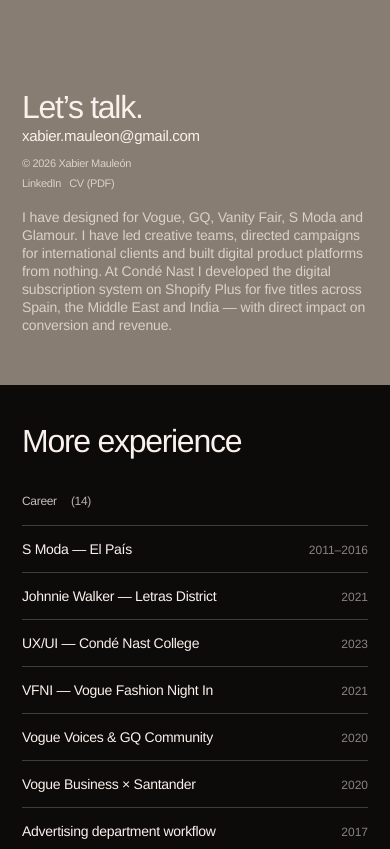
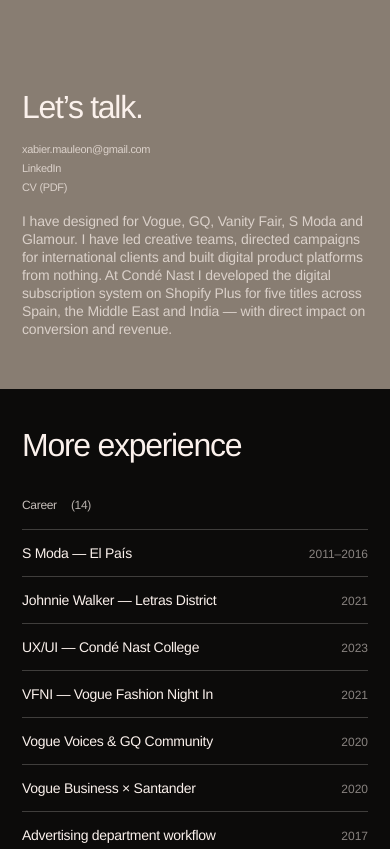
Before and after one commit to xabiermauleon-ops/xabimauleon, a plain HTML site: page en/index.html in a window 390 px wide. Shown: the part 968-1817 px from the top of the page. Drawn offline with Linux system fonts and the light colour scheme; a web font is replaced by a local one.

Commit message:
Pie: los tres contactos apilados, y los datos del remate a 14/20
En la zona de Hablamos sale el copyright de la izquierda, el correo
baja al cuerpo de LinkedIn y CV en PDF y los tres se apilan contra el
margen derecho, con la primera linea cuadrada con la del parrafo.
En el remate, los datos bajan de 18/30 a 14/20.

Co-Authored-By: Claude Opus 5 <noreply@anthropic.com>
Claude-Session: https://claude.ai/code/session_01RqMpAwD3vqZaJWAbyTuzMj

```diff
--- a/en/index.html
+++ b/en/index.html
@@ -156,11 +156,11 @@ button{font:inherit;letter-spacing:inherit;color:inherit;background:none;border:
 
 /* ---------- cierre ---------- */
 .cierre{margin:0;left:calc(var(--k) * 40);top:calc(var(--k) * 1640);font-size:calc(var(--k) * 76);line-height:calc(var(--k) * 80);letter-spacing:-0.045em;white-space:nowrap}
-.correo{margin:0;right:calc(var(--k) * 40);top:calc(var(--k) * 1715);font-size:calc(var(--k) * 22);line-height:calc(var(--k) * 25)}
-.correo a{color:var(--hueso);text-decoration:none}
-.correo a:hover,.correo a:focus-visible{text-decoration:underline;text-underline-offset:4px}
-.leg-a{left:calc(var(--k) * 40);top:calc(var(--k) * 1798)}
-.leg-b{right:calc(var(--k) * 40);top:calc(var(--k) * 1798)}
+/* los tres contactos bajan a la línea del párrafo y se apilan. El 1801
+   y no 1798: el párrafo va a 18/22 y estos a 15/17, así que las cajas
+   empiezan a la vez pero las bases no. Tres píxeles las cuadran. */
+.contactos{right:calc(var(--k) * 40);top:calc(var(--k) * 1801);text-align:right}
+.contactos .leg + .leg{margin-top:calc(var(--k) * 6)}
 .pie-texto{left:calc(var(--k) * 286);top:calc(var(--k) * 1798);width:calc(var(--k) * 606);color:rgba(251,241,236,.72)}
 
 /* ---------- segundo bloque: lo que no son casos, es trayectoria ---------- */
@@ -202,7 +202,7 @@ button{font:inherit;letter-spacing:inherit;color:inherit;background:none;border:
 .remate{left:calc(var(--k) * 40);right:calc(var(--k) * 40);bottom:calc(var(--k) * 54);width:auto}
 .remate-a{display:flex;justify-content:space-between;align-items:flex-end;gap:calc(var(--k) * 60)}
 .datos{text-align:right}
-.datos p{margin:0;font-size:calc(var(--k) * 18);line-height:calc(var(--k) * 30);letter-spacing:-0.012em}
+.datos p{margin:0;font-size:calc(var(--k) * 14);line-height:calc(var(--k) * 20);letter-spacing:-0.012em}
 .datos a{color:var(--hueso);text-decoration:none}
 .datos a:hover,.datos a:focus-visible{text-decoration:underline;text-underline-offset:4px}
 .remate-b{
@@ -379,10 +379,9 @@ body.trabado{overflow:hidden}
   .lista.abierta .pieza{color:rgba(251,241,236,.34)}
   .dato{display:none}
   .cierre{margin-top:52px;font-size:56px;line-height:62px;letter-spacing:-0.04em}
-  .correo{margin-top:14px;font-size:20px;line-height:26px}
   .leg{font-size:13px;line-height:17px}
-  .leg-a{margin-top:40px}
-  .leg-b{margin-top:6px}
+  .contactos{text-align:left;margin-top:26px}
+  .contactos .leg + .leg{margin-top:5px}
   .pie-texto{margin-top:26px}
   .cierre2{margin-top:72px;font-size:56px;line-height:62px;letter-spacing:-0.04em}
   .e1,.e2{display:inline-block;margin-top:34px}
@@ -401,7 +400,7 @@ body.trabado{overflow:hidden}
   .remate{margin-top:76px}
   .remate-a{display:block}
   .datos{text-align:left;margin-top:20px}
-  .datos p{font-size:17px;line-height:26px}
+  .datos p{font-size:15px;line-height:21px}
   .remate-b{margin-top:34px;padding-top:18px}
 
   /* --- la ventana del proyecto --- */
@@ -453,10 +452,9 @@ body.trabado{overflow:hidden}
   .pieza{font-size:26px;line-height:44px;letter-spacing:-0.02em}
   .pie{gap:10px;font-size:11px;line-height:16px}
   .cierre{margin-top:95px;font-size:32px;line-height:36px;letter-spacing:-0.04em}
-  .correo{margin-top:0;font-size:15px;line-height:21px}
   .leg{font-size:11px;line-height:15px}
-  .leg-a{margin-top:10px}
-  .leg-b{margin-top:5px}
+  .contactos{margin-top:17px}
+  .contactos .leg + .leg{margin-top:4px}
   .pie-texto{margin-top:17px}
   .cierre2{margin-top:89px;font-size:32px;line-height:36px;letter-spacing:-0.04em}
   .e1,.e2{margin-top:34px}
@@ -466,7 +464,7 @@ body.trabado{overflow:hidden}
   .f-a{font-size:12px;line-height:19px}
   .remate{margin-top:56px}
   .datos{margin-top:14px}
-  .datos p{font-size:14px;line-height:22px}
+  .datos p{font-size:14px;line-height:20px}
   .remate-b{display:block;margin-top:26px;padding-top:14px}
   .remate-b .leg + .leg{margin-top:5px}
   .v-caja h1{font-size:24px;line-height:26px}
@@ -668,9 +666,11 @@ body.trabado{overflow:hidden}
   <ul class="lista" id="lista"><li><button type="button" class="pieza" data-i="0" aria-label="Open IBMot Experience"><span class="n">IBMot Experience</span></button></li><li><button type="button" class="pieza" data-i="1" aria-label="Open Data visualisation"><span class="n">Data visualisation</span></button></li><li><button type="button" class="pieza" data-i="2" aria-label="Open Stores"><span class="n">Stores</span></button></li><li><button type="button" class="pieza" data-i="3" aria-label="Open Hotel Jorge Juan"><span class="n">Hotel Jorge Juan</span></button></li><li><button type="button" class="pieza" data-i="4" aria-label="Open Floreig Festival"><span class="n">Floreig Festival</span></button></li><li><button type="button" class="pieza" data-i="5" aria-label="Open PhysioGo audit"><span class="n">PhysioGo audit</span></button></li></ul>
 
   <p class="cierre" id="contacto">Let’s talk.</p>
-  <p class="correo"><a href="mailto:xabier.mauleon@gmail.com">xabier.mauleon@gmail.com</a></p>
-  <p class="leg leg-a">© 2026 Xabier Mauleón</p>
-  <p class="leg leg-b"><a href="https://www.linkedin.com/in/xabiermauleon" target="_blank" rel="noopener">LinkedIn</a>&nbsp;&nbsp;&nbsp;<a href="https://xabiermauleon.com/cv-xabier-mauleon.pdf" target="_blank" rel="noopener">CV (PDF)</a></p>
+  <div class="contactos">
+    <p class="leg"><a href="mailto:xabier.mauleon@gmail.com">xabier.mauleon@gmail.com</a></p>
+    <p class="leg"><a href="https://www.linkedin.com/in/xabiermauleon" target="_blank" rel="noopener">LinkedIn</a></p>
+    <p class="leg"><a href="https://xabiermauleon.com/cv-xabier-mauleon.pdf" target="_blank" rel="noopener">CV (PDF)</a></p>
+  </div>
   <div class="pie-texto"><p class="parrafo">I have designed for Vogue, GQ, Vanity Fair, S Moda and Glamour. I have led creative teams, directed campaigns for international clients and built digital product platforms from nothing. At Condé Nast I developed the digital subscription system on Shopify Plus for five titles across Spain, the Middle East and India — with direct impact on conversion and revenue.</p></div>
 
   <div class="banda" aria-hidden="true"></div>
```
Also changed, not shown: index.html (+17 -17 lines).
